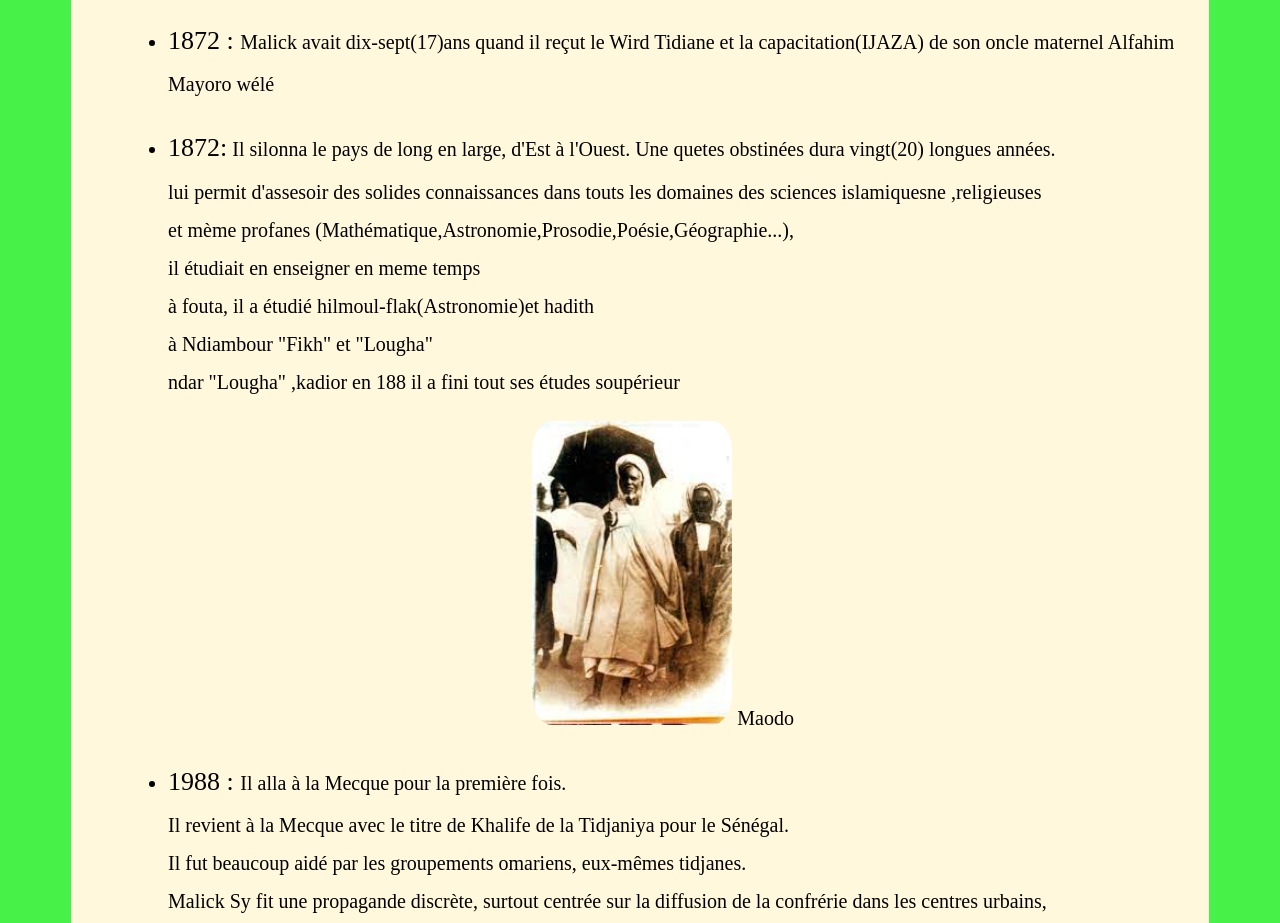
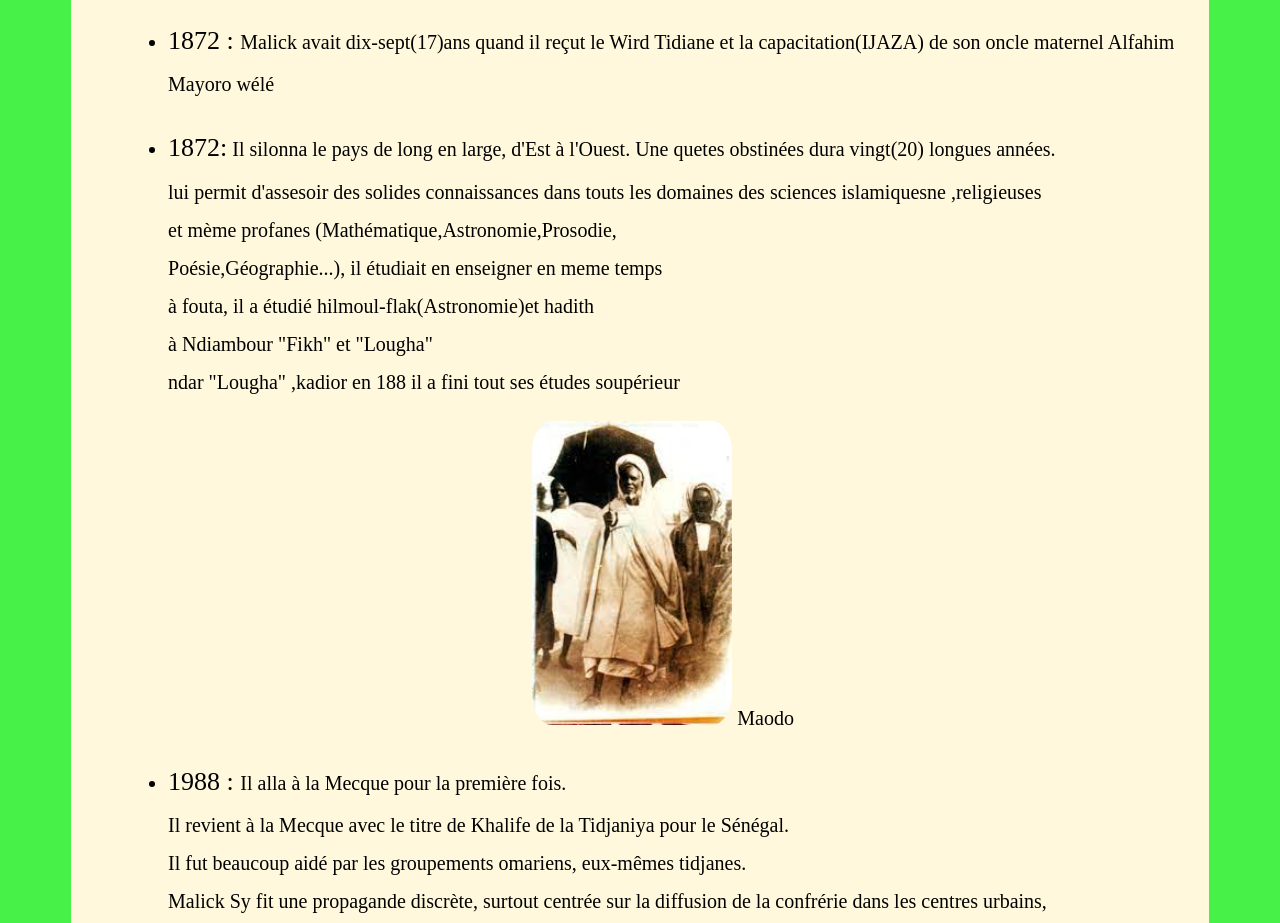
Before and after one commit to Bonde98/Maodo-Malick, a plain HTML site: page index.html in a window 1280 px wide. Shown: the part 1620-2543 px from the top of the page. Drawn offline with Linux system fonts and the light colour scheme.

Commit message:
metre à jour

```diff
--- a/index.html
+++ b/index.html
@@ -40,7 +40,7 @@
                         <p>  <span> 1872 : </span> Malick avait dix-sept(17)ans quand il reçut le Wird Tidiane et la capacitation(IJAZA) de son oncle maternel Alfahim Mayoro wélé </p>
                     </li>
                     <li>
-                        <p> <span>1872:</span> Il silonna le pays de long en large, d'Est à l'Ouest. Une quetes obstinées dura vingt(20) longues années. <br> lui permit d'assesoir des solides connaissances dans touts les domaines des sciences islamiquesne ,religieuses <br> et mème profanes (Mathématique,Astronomie,Prosodie,Poésie,Géographie...), <br> il étudiait en enseigner en meme temps  <br> à fouta, il a étudié hilmoul-flak(Astronomie)et hadith <br>à Ndiambour "Fikh" et "Lougha" <br> ndar "Lougha" ,kadior en 188 il a fini tout ses études soupérieur </p>
+                        <p> <span>1872:</span> Il silonna le pays de long en large, d'Est à l'Ouest. Une quetes obstinées dura vingt(20) longues années. <br> lui permit d'assesoir des solides connaissances dans touts les domaines des sciences islamiquesne ,religieuses <br> et mème profanes (Mathématique,Astronomie,Prosodie, <br> Poésie,Géographie...),  il étudiait en enseigner en meme temps  <br> à fouta, il a étudié hilmoul-flak(Astronomie)et hadith <br>à Ndiambour "Fikh" et "Lougha" <br> ndar "Lougha" ,kadior en 188 il a fini tout ses études soupérieur </p>
                     </li>
                    <div class="thumbnail">
                      <img src="images/malick3.jpg" alt="">
```
